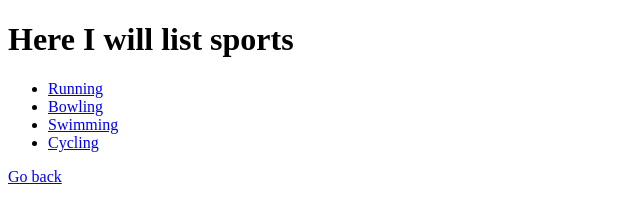
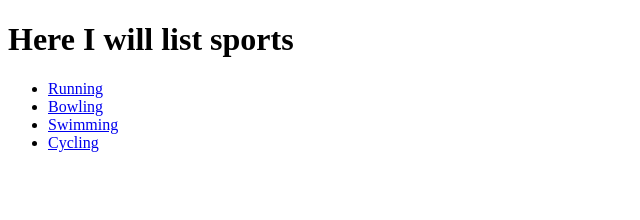
Before and after one commit to mantdargis/html_website, a plain HTML site: page pages/sports.html in a window 1280 px wide. Shown: the full height of the page, 0-640 px from the left. Drawn offline with Linux system fonts and the light colour scheme.

Commit message:
Update sports.html

```diff
--- a/pages/sports.html
+++ b/pages/sports.html
@@ -14,6 +14,5 @@
     <li><a href="./sport_material/swimming.html" target="_blank">Swimming</a></li>
     <li><a href="./sport_material/cycling.html" target="_blank">Cycling</a></li>
   </ul>
-  <a href="../../index.html">Go back</a>
 </body>
 </html>
```
